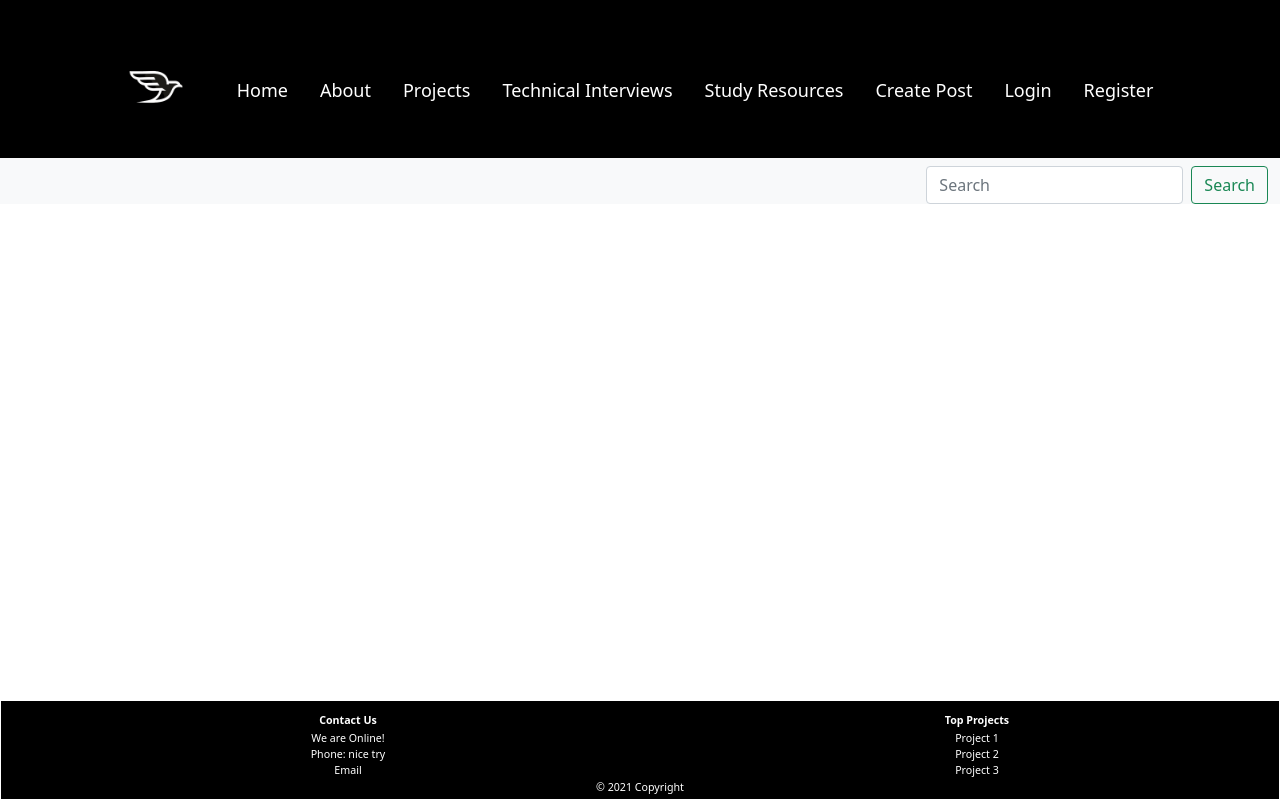
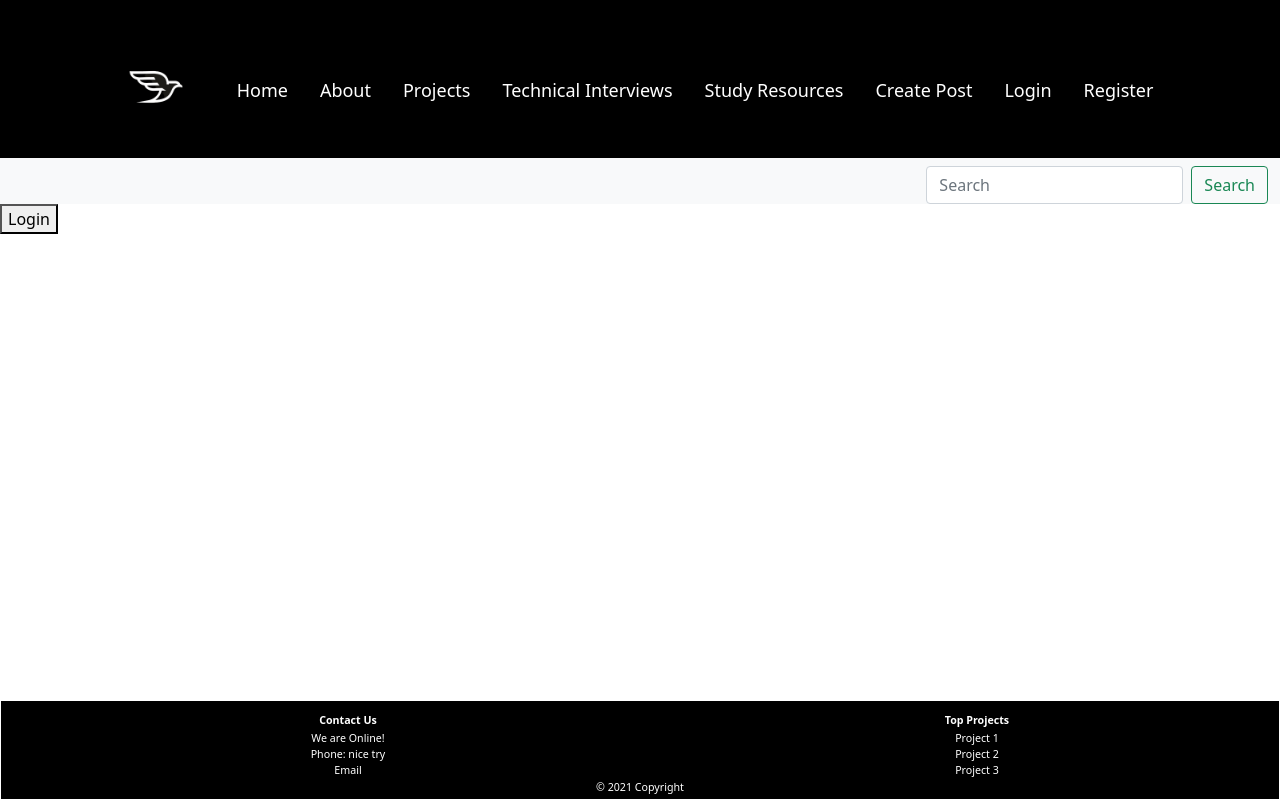
Before and after one commit to WSU-4110/EarlyBird, a React (Create React App) app in the folder frontend/: page /LgIn in a window 1280 px wide. Built offline with nearby package versions, Linux system fonts and the light colour scheme.

Commit message:
Additional changes to files.

```diff
--- a/frontend/src/App.js
+++ b/frontend/src/App.js
@@ -9,6 +9,7 @@ import TechInterview from './components/TechInterview';
 import StudyRes from './components/StudyRes';
 import Register from './components/Register';
 import Login from './components/Login';
+import LgIn from './components/LgIn';
 import Search from './components/Search';
 import Footer from './components/Footer';
 import Comments from './components/Comments';
@@ -58,8 +59,8 @@ function App() {
            <CreatePost/>
           </Route>
 
-          <Route path='/Login' exact component={Login}>
-           <Login/>
+          <Route path='/LgIn' exact component={LgIn}>
+           <LgIn/>
           </Route>
           <Route path='/Register' exact component={Register}>
             <Register />
--- a/frontend/src/components/Home.jsx
+++ b/frontend/src/components/Home.jsx
@@ -1,5 +1,5 @@
 import React from "react";
-import './Home.css'
+import './Home.css';
 
 //The Home function shows the three images for Projects, Study Resources, Create Posts pages. When the user clicks on the images. It will take them to those pages.
 function Home() {
--- a/frontend/src/components/LgIn.jsx
+++ b/frontend/src/components/LgIn.jsx
@@ -1,9 +1,10 @@
 import React from 'react';
 import { useGoogleAuth } from './ggleAuth';
 
+
 const LgIn = () => {
 
-    const { signIn } = useGoogleAuth();
+    const signIn = useGoogleAuth();
 
     return (
         <button onClick={signIn}>Login</button>
--- a/frontend/src/components/Navbar.css
+++ b/frontend/src/components/Navbar.css
@@ -37,7 +37,7 @@
   padding-left: 40px;
   color: white;
 }
-.Login{
+.LgIn{
   text-decoration: none;
   padding-left: 400px;
   color: white;
--- a/frontend/src/components/Navbar.jsx
+++ b/frontend/src/components/Navbar.jsx
@@ -3,7 +3,7 @@ import { Link } from "react-router-dom";
 import './Navbar.css';
 import Register from "./Register";
 import Dropdown from './Dropdown';
-
+import LgIn from './LgIn';
 function Navbar() {
   const [click, setClick] = useState(false);
   const [dropdown, setDropdown] = useState(false);
@@ -88,7 +88,7 @@ function Navbar() {
 
             <li class='item-right'>
             <Link
-              to='/Login'
+              to='/LgIn'
               className='nav-links'
               onClick={closeMobileMenu}
             > Login </Link>
--- a/frontend/src/components/ggleAuth.jsx
+++ b/frontend/src/components/ggleAuth.jsx
@@ -1,13 +1,17 @@
-import React from 'react'
-import { useGoogleLogin } from 'react-use-googlelogin'
+import React from 'react';
+import { useGoogleLogin } from 'react-use-googlelogin';
 
 const GoogleAuthContext = React.createContext()
 
 export const GoogleAuthProvider = ({ children }) =>
 {
   const googleAuth = useGoogleLogin({
-    //clientId: 874934368638-v7dtscnojaffh40c091bd0msjl0j5idl.apps.googleusercontent.com /** Our clientID Possible change.  */
+    clientId: "874934368638-v7dtscnojaffh40c091bd0msjl0j5idl.apps.googleusercontent.com" /** Our clientID Possible change.  */
   })
+
+
+
+
 
   return (
     <GoogleAuthContext.Provider value={googleAuth}>
```
